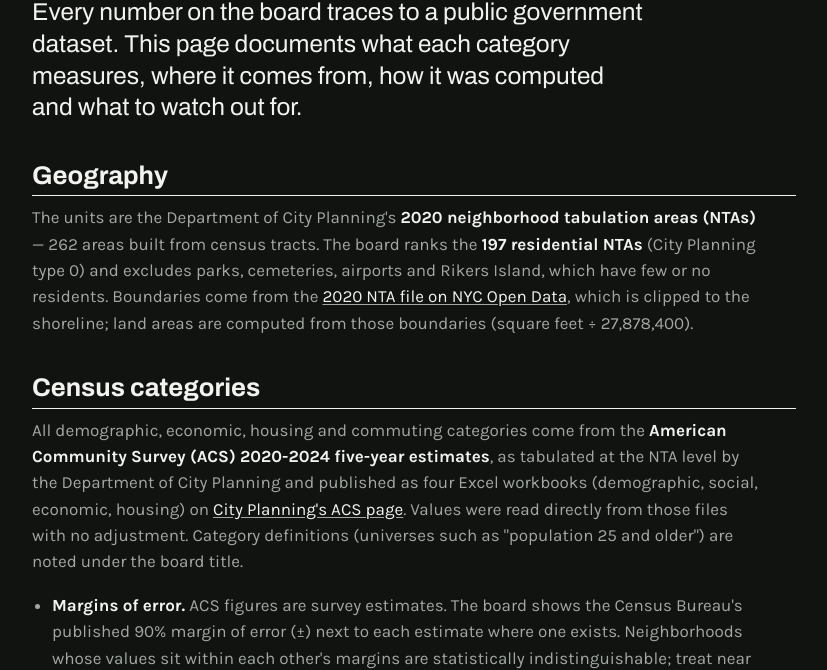
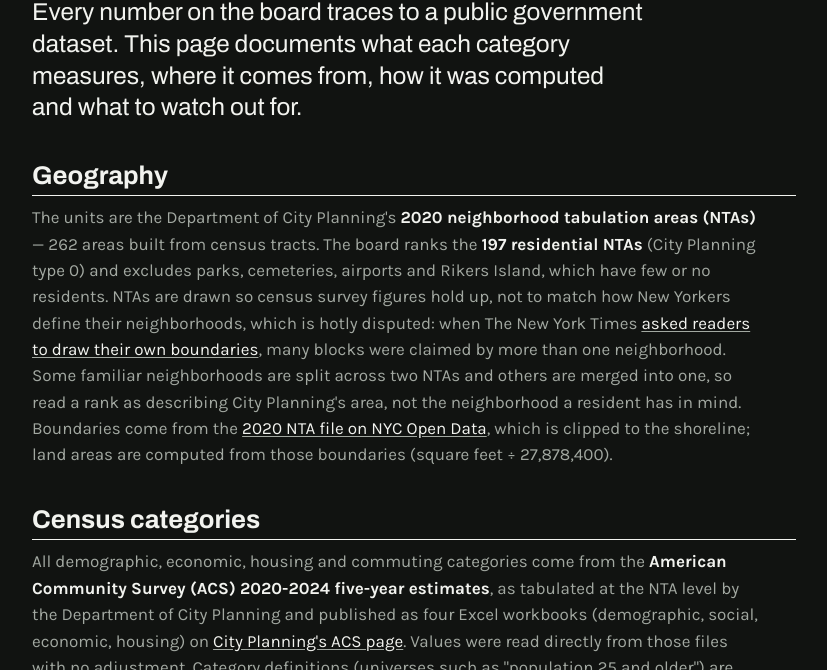
Before and after one commit to joshgreenman1973/nyc-nta-rankings, a plain HTML site: page docs/methodology.html in a window 1280 px wide. Shown: the part 130-800 px from the top of the page, without its empty margins (226-1053 px from the left). Drawn offline with Linux system fonts and the light colour scheme.

Commit message:
Say plainly that NTAs aren't neighborhoods as residents define them
Links the Times' 2023 reader-drawn neighborhood map in the NTA note and the
methodology.

Co-Authored-By: Claude Opus 5.5 <noreply@anthropic.com>

```diff
--- a/docs/methodology.html
+++ b/docs/methodology.html
@@ -34,7 +34,7 @@ td:first-child{color:var(--fg);font-weight:600}
 <p class="intro">Every number on the board traces to a public government dataset. This page documents what each category measures, where it comes from, how it was computed and what to watch out for.</p>
 
 <h2>Geography</h2>
-<p>The units are the Department of City Planning's <b>2020 neighborhood tabulation areas (NTAs)</b> &mdash; 262 areas built from census tracts. The board ranks the <b>197 residential NTAs</b> (City Planning type 0) and excludes parks, cemeteries, airports and Rikers Island, which have few or no residents. Boundaries come from the <a href="https://data.cityofnewyork.us/City-Government/2020-Neighborhood-Tabulation-Areas-NTAs-/9nt8-h7nd">2020 NTA file on NYC Open Data</a>, which is clipped to the shoreline; land areas are computed from those boundaries (square feet &divide; 27,878,400).</p>
+<p>The units are the Department of City Planning's <b>2020 neighborhood tabulation areas (NTAs)</b> &mdash; 262 areas built from census tracts. The board ranks the <b>197 residential NTAs</b> (City Planning type 0) and excludes parks, cemeteries, airports and Rikers Island, which have few or no residents. NTAs are drawn so census survey figures hold up, not to match how New Yorkers define their neighborhoods, which is hotly disputed: when The New York Times <a href="https://www.nytimes.com/interactive/2023/upshot/extremely-detailed-nyc-neighborhood-map.html">asked readers to draw their own boundaries</a>, many blocks were claimed by more than one neighborhood. Some familiar neighborhoods are split across two NTAs and others are merged into one, so read a rank as describing City Planning's area, not the neighborhood a resident has in mind. Boundaries come from the <a href="https://data.cityofnewyork.us/City-Government/2020-Neighborhood-Tabulation-Areas-NTAs-/9nt8-h7nd">2020 NTA file on NYC Open Data</a>, which is clipped to the shoreline; land areas are computed from those boundaries (square feet &divide; 27,878,400).</p>
 
 <h2>Census categories</h2>
 <p>All demographic, economic, housing and commuting categories come from the <b>American Community Survey (ACS) 2020-2024 five-year estimates</b>, as tabulated at the NTA level by the Department of City Planning and published as four Excel workbooks (demographic, social, economic, housing) on <a href="https://www.nyc.gov/content/planning/pages/resources/datasets/american-community-survey">City Planning's ACS page</a>. Values were read directly from those files with no adjustment. Category definitions (universes such as "population 25 and older") are noted under the board title.</p>
```
Also changed, not shown: docs/index.html (+1 -1 lines).
